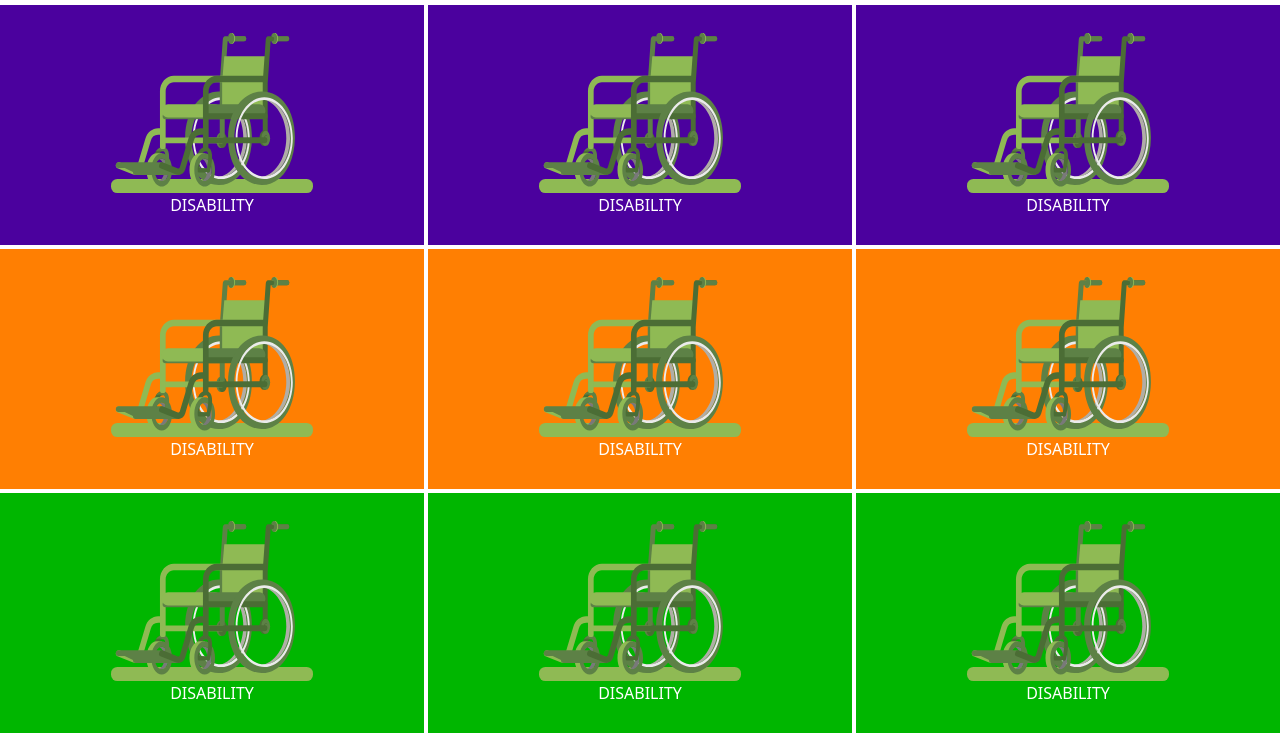
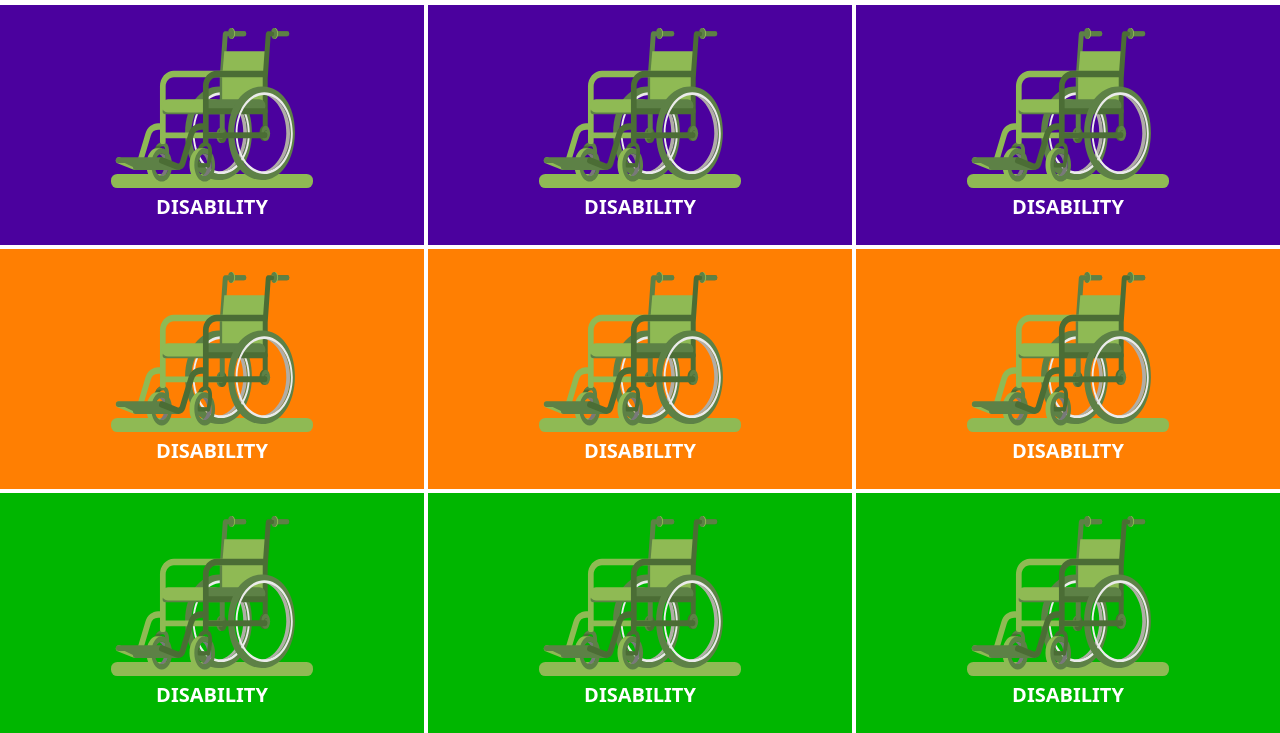
Before and after one commit to saifu19/Now, a plain HTML site: page index.html in a window 1280 px wide. Shown: the part 75-808 px from the top of the page. Drawn offline with nearby package versions, Linux system fonts and the light colour scheme.

Commit message:
Add files via upload

```diff
--- a/index.html
+++ b/index.html
@@ -53,6 +53,9 @@
             /* margin-left: 2px; */
             height: 30vh;
         }
+        .fs-20 {
+            font-size: 20px;
+        }
     </style>
     <body>
         <nav class="bg-white d-flex justify-content-between">
@@ -77,7 +80,7 @@
                 <div class="d-flex row1 align-items-center justify-content-center">
                     <div>
                         <img src="disability.svg" class="image-fluid" style="height: 20vh">
-                        <p class="mb-0 text-white text-center">DISABILITY</p>
+                        <p class="mb-0 mt-1 fw-bold fs-20 text-white text-center">DISABILITY</p>
                     </div>
                 </div>
             </div>
@@ -85,7 +88,7 @@
                 <div class="d-flex row1 align-items-center justify-content-center">
                     <div>
                         <img src="disability.svg" class="image-fluid" style="height: 20vh">
-                        <p class="mb-0 text-white text-center">DISABILITY</p>
+                        <p class="mb-0 mt-1 fw-bold fs-20 text-white text-center">DISABILITY</p>
                     </div>
                 </div>
             </div>
@@ -93,7 +96,7 @@
                 <div class="d-flex row1 align-items-center justify-content-center">
                     <div>
                         <img src="disability.svg" class="image-fluid" style="height: 20vh">
-                        <p class="mb-0 text-white text-center">DISABILITY</p>
+                        <p class="mb-0 mt-1 fw-bold fs-20 text-white text-center">DISABILITY</p>
                     </div>
                 </div>
             </div>
@@ -103,7 +106,7 @@
                 <div class="d-flex row2 align-items-center justify-content-center">
                     <div>
                         <img src="disability.svg" class="image-fluid" style="height: 20vh">
-                        <p class="mb-0 text-white text-center">DISABILITY</p>
+                        <p class="mb-0 mt-1 fw-bold fs-20 text-white text-center">DISABILITY</p>
                     </div>
                 </div>
             </div>
@@ -111,7 +114,7 @@
                 <div class="d-flex row2 align-items-center justify-content-center">
                     <div>
                         <img src="disability.svg" class="image-fluid" style="height: 20vh">
-                        <p class="mb-0 text-white text-center">DISABILITY</p>
+                        <p class="mb-0 mt-1 fw-bold fs-20 text-white text-center">DISABILITY</p>
                     </div>
                 </div>
             </div>
@@ -119,7 +122,7 @@
                 <div class="d-flex row2 align-items-center justify-content-center">
                     <div>
                         <img src="disability.svg" class="image-fluid" style="height: 20vh">
-                        <p class="mb-0 text-white text-center">DISABILITY</p>
+                        <p class="mb-0 mt-1 fw-bold fs-20 text-white text-center">DISABILITY</p>
                     </div>
                 </div>
             </div>
@@ -129,7 +132,7 @@
                 <div class="d-flex row3 align-items-center justify-content-center">
                     <div>
                         <img src="disability.svg" class="image-fluid" style="height: 20vh">
-                        <p class="mb-0 text-white text-center">DISABILITY</p>
+                        <p class="mb-0 mt-1 fw-bold fs-20 text-white text-center">DISABILITY</p>
                     </div>
                 </div>
             </div>
@@ -137,7 +140,7 @@
                 <div class="d-flex row3 align-items-center justify-content-center">
                     <div>
                         <img src="disability.svg" class="image-fluid" style="height: 20vh">
-                        <p class="mb-0 text-white text-center">DISABILITY</p>
+                        <p class="mb-0 mt-1 fw-bold fs-20 text-white text-center">DISABILITY</p>
                     </div>
                 </div>
             </div>
@@ -145,7 +148,7 @@
                 <div class="d-flex row3 align-items-center justify-content-center">
                     <div>
                         <img src="disability.svg" class="image-fluid" style="height: 20vh">
-                        <p class="mb-0 text-white text-center">DISABILITY</p>
+                        <p class="mb-0 mt-1 fw-bold fs-20 text-white text-center">DISABILITY</p>
                     </div>
                 </div>
             </div>
```
